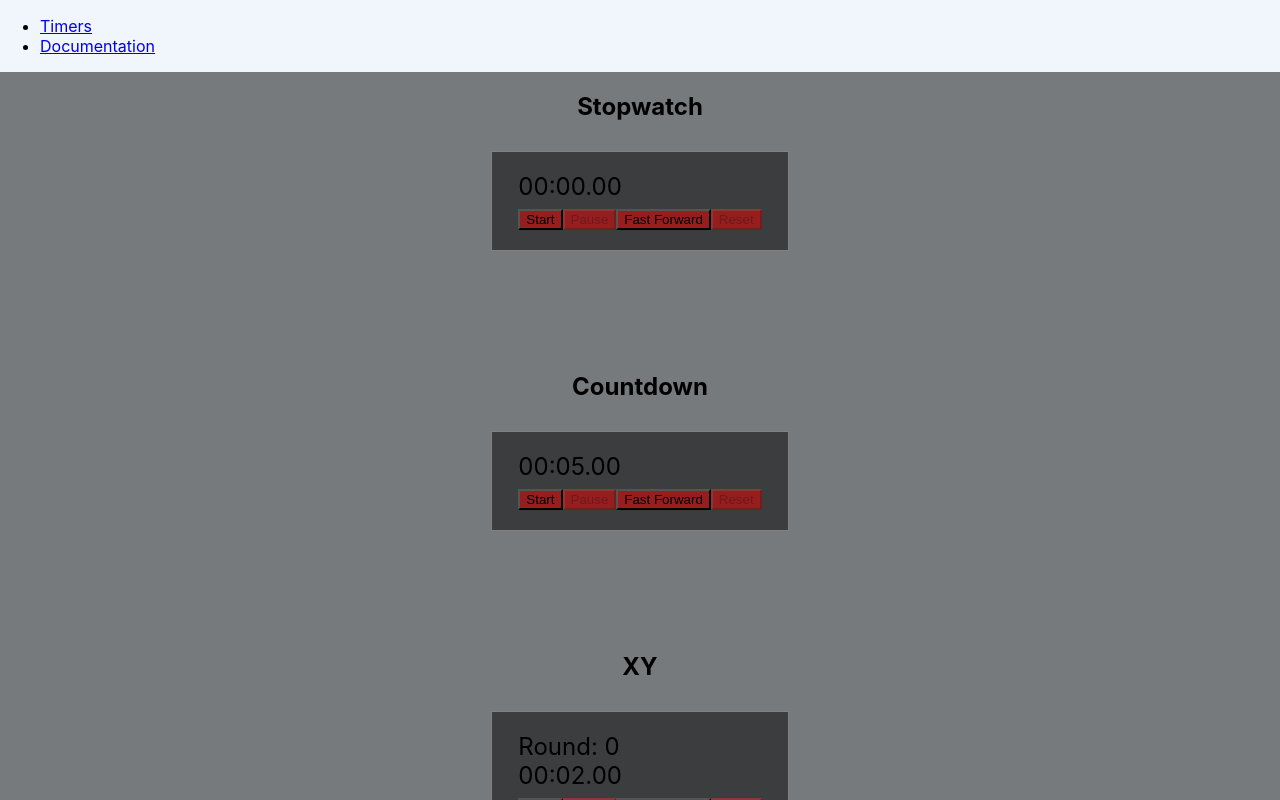
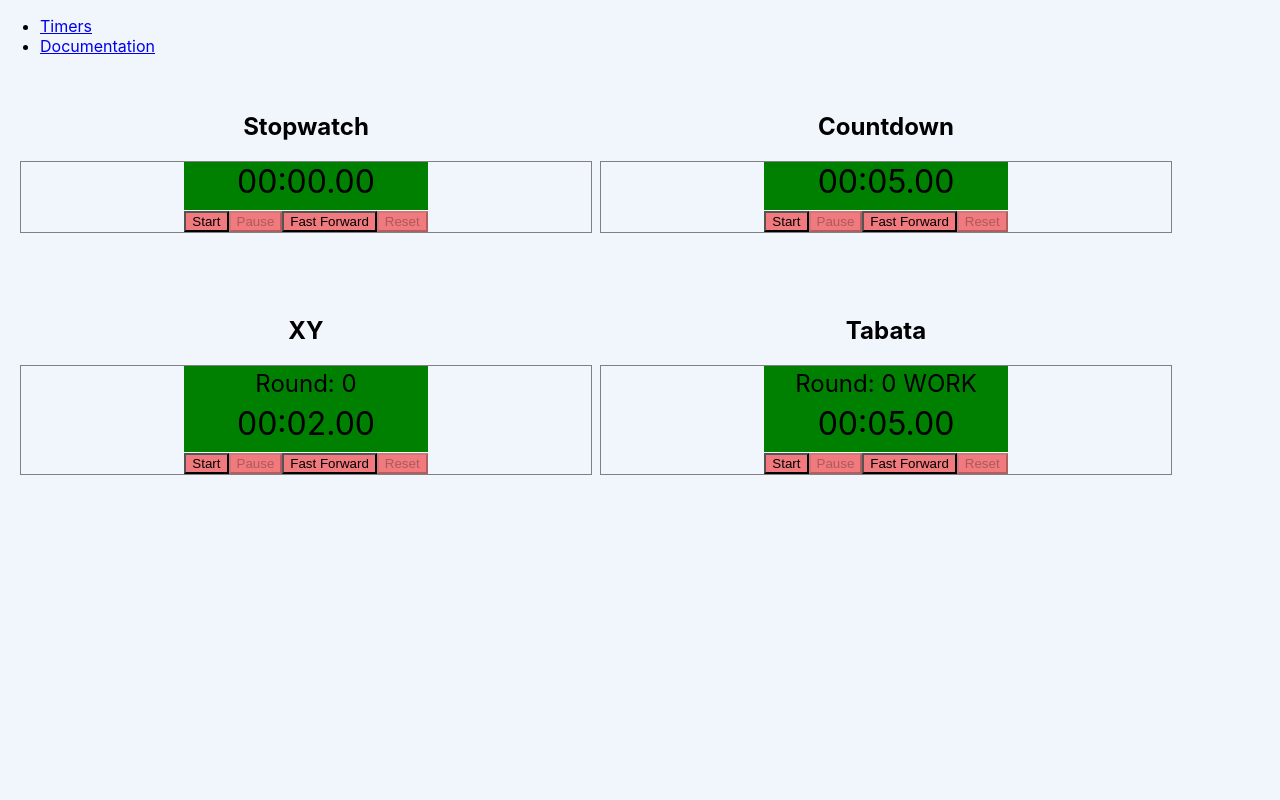
Before and after one commit to prof-tejera/assignment-1-cwelect1, a React (Create React App) app: page / in a window 1280 px wide. Built offline with nearby package versions, Linux system fonts and the light colour scheme.

Commit message:
Working on styling and deployment

```diff
--- a/package.json
+++ b/package.json
@@ -1,6 +1,7 @@
 {
   "name": "assignment-1",
   "version": "1.0.0",
+  "homepage": "https://prof-tejera.github.io/assignment-1-cwelect1/",
   "dependencies": {
     "react": "^18.2.0",
     "react-dom": "^18.2.0",
--- /dev/null
+++ b/src/components/generic/DisplayRounds.js
@@ -0,0 +1,33 @@
+import React from "react";
+import styled from "styled-components";
+
+const StyledDiv = styled.div`
+  font-size: 1.5rem;
+  background-color: green;
+  height: 2rem;
+  padding: 3px;
+  display: flex;
+  flex-direction: column;
+  align-items: center;
+`;
+
+const DisplayRounds = (props) => {
+  const rounds = <div>Round: {props.currentRound}</div>;
+  const tabataRounds = <div>Round: {props.currentRound} <span className={props.isResting ? 'tabata-rest':'tabata-work'}>{props.isResting ? 'REST':'WORK'}</span></div>;
+
+  if (props.displayType === 'xy' ) {
+    return(
+      <StyledDiv className="display-xy-rounds">
+        {rounds}
+      </StyledDiv>
+    );
+  } else if (props.displayType === 'tabata') {
+    return(
+      <StyledDiv className="display-tabata-round">
+        {tabataRounds}
+      </StyledDiv>
+    );
+  }
+};
+
+export default DisplayRounds;
--- /dev/null
+++ b/src/components/generic/DisplayTime.js
@@ -0,0 +1,25 @@
+import React from "react";
+import styled from "styled-components";
+
+const StyledDiv = styled.div`
+  font-size: 2rem;
+  background-color: green;
+  height: 3rem;
+  text-align: center;
+`;
+
+const DisplayTime = (props) => {
+  const minutes = ("0" + Math.floor((props.time / 60000) % 60)).slice(-2);
+  const seconds = ("0" + Math.floor((props.time / 1000) % 60)).slice(-2);
+  const milliseconds = ("0" + ((props.time / 10) % 100)).slice(-2);
+
+  return(
+    <StyledDiv className="display-time">
+      {minutes}
+      :{seconds}
+      .{milliseconds}
+    </StyledDiv>
+  );
+};
+
+export default DisplayTime;
--- a/src/components/timers/Countdown.js
+++ b/src/components/timers/Countdown.js
@@ -3,6 +3,7 @@ import { useState, useEffect } from "react";
 import Panel from "../generic/Panel";
 import Buttons from "../generic/Buttons";
 import properties from "../../properties.json";
+import DisplayTime from "../generic/DisplayTime";
 
 const Countdown = () => {
   const startTime = properties.timers[1].start;
@@ -44,10 +45,10 @@ const Countdown = () => {
     setisStarted(false);
     setTime(startTime);
   };
-
+    //<Panel endTime={endTime} time={time}></Panel>
   return (
     <div className="countdown">
-      <Panel endTime={endTime} time={time}></Panel>
+      <DisplayTime endTime={endTime} time={time}></DisplayTime>
       <Buttons
         countDirection='down'
         time={time}
--- a/src/components/timers/Stopwatch.js
+++ b/src/components/timers/Stopwatch.js
@@ -3,6 +3,7 @@ import { useState, useEffect } from "react";
 import Panel from "../generic/Panel";
 import Button from "../generic/Buttons";
 import properties from "../../properties.json";
+import DisplayTime from "../generic/DisplayTime";
 
 const Stopwatch = () => {
   const [isStarted, setisStarted] = useState(false);
@@ -44,10 +45,10 @@ const Stopwatch = () => {
     setisStarted(false);
     setTime(0);
   };
-
+  //<Panel time={time}></Panel>
   return (
     <div className="stop-watch">
-      <Panel time={time}></Panel>
+      <DisplayTime time={time}></DisplayTime>
       <Button
         countDirection='up'
         time={time}
--- a/src/components/timers/Tabata.js
+++ b/src/components/timers/Tabata.js
@@ -3,6 +3,8 @@ import { useState, useEffect } from "react";
 import Panel from "../generic/Panel";
 import Buttons from "../generic/Buttons";
 import properties from "../../properties.json";
+import DisplayTime from "../generic/DisplayTime";
+import DisplayRounds from "../generic/DisplayRounds";
 
 const Tabata = () => {
   const workTime = properties.timers[3].work;
@@ -63,10 +65,12 @@ const Tabata = () => {
     setCurrentRound(0);
     setTime(workTime);
   };
+  //<Panel displayType='tabata' isResting={isResting} time={time} currentRound={currentRound} ></Panel>
 
   return (
     <div className="tabata">
-      <Panel displayType='tabata' isResting={isResting} time={time} currentRound={currentRound} ></Panel>
+      <DisplayRounds displayType='tabata' isResting={isResting} currentRound={currentRound}/>
+      <DisplayTime time={time}/>
       <Buttons
         countDirection='down'
         time={time}
--- a/src/components/timers/XY.js
+++ b/src/components/timers/XY.js
@@ -3,6 +3,8 @@ import { useState, useEffect } from "react";
 import Panel from "../generic/Panel";
 import Buttons from "../generic/Buttons";
 import properties from "../../properties.json";
+import DisplayTime from "../generic/DisplayTime";
+import DisplayRounds from "../generic/DisplayRounds";
 
 const XY = () => {
   const startTime = properties.timers[2].start;
@@ -53,10 +55,11 @@ const XY = () => {
     setCurrentRound(0);
     setTime(startTime);
   };
-
+    //<Panel displayType='xy' time={time} currentRound={currentRound} ></Panel>
   return (
     <div className="xy">
-      <Panel displayType='xy' time={time} currentRound={currentRound} ></Panel>
+      <DisplayRounds displayType='xy' currentRound={currentRound}/>
+      <DisplayTime time={time}/>
       <Buttons
         countDirection='down'
         time={time}
--- a/src/views/DocumentationView.js
+++ b/src/views/DocumentationView.js
@@ -48,7 +48,7 @@ const Documentation = () => {
             },
             {
               prop: "isStarted",
-              description: "Indicates whether a counter has been started or not. \nThis, isPaused, endTime, and time are used in conjuntion to determine what buttons are returned as active or disabled",
+              description: "Indicates whether a counter has been started or not. This, isPaused, endTime, and time are used in conjuntion to determine what buttons are returned as active or disabled",
               type: "boolean",
               defaultValue: "none",
             },
--- a/src/views/TimersView.js
+++ b/src/views/TimersView.js
@@ -7,15 +7,37 @@ import XY from "../components/timers/XY";
 import Tabata from "../components/timers/Tabata";
 
 const Timers = styled.section`
+  width: 90%;
+  height: 25rem;
+  display: grid;
+  padding: 20px;
+  grid-template-rows: repeat(2, 1fr);
+  grid-template-columns: repeat(2, 1fr);
+  gap: 8px;
+`;
+
+/*const Timers = styled.section`
   height: 35vh;
   width: 100vw;
   background-color: rgba(0, 0, 0, .5);
   display: flex;
   flex-direction: column;
   align-items: center;
+`;*/
+
+const CenteredH2 = styled.h2`
+  text-align: center;
 `;
 
 const Timer = styled.div`
+
+  border: 1px solid gray;
+  display: flex;
+  flex-direction: column;
+  align-items: center;
+`;
+
+/*const Timer = styled.div`
   border: 1px solid gray;
   padding: 20px;
   margin: 10px;
@@ -25,7 +47,7 @@ const Timer = styled.div`
   display: flex;
   flex-direction: column;
   align-items: center;
-`;
+`;*/
 
 const TimerTitle = styled.div``;
 
@@ -38,6 +60,18 @@ const TimersView = () => {
   ];
 
   return (
+    <Timers>
+      {timers.map((timer) => (
+        <div>
+          <CenteredH2>{timer.title}</CenteredH2>
+          <Timer key={`timer-${timer.title}`}>
+            {timer.C}
+          </Timer>
+        </div>))
+      }
+    </Timers>
+    )
+  /*return (
     timers.map((timer) => (
     <Timers key={`timer-${timer.title}`}>
         <h2 key="title">{timer.title}</h2>
@@ -46,7 +80,7 @@ const TimersView = () => {
         </Timer>
     </Timers>
     ))
-  );
+  );*/
 };
 
 export default TimersView;
```
